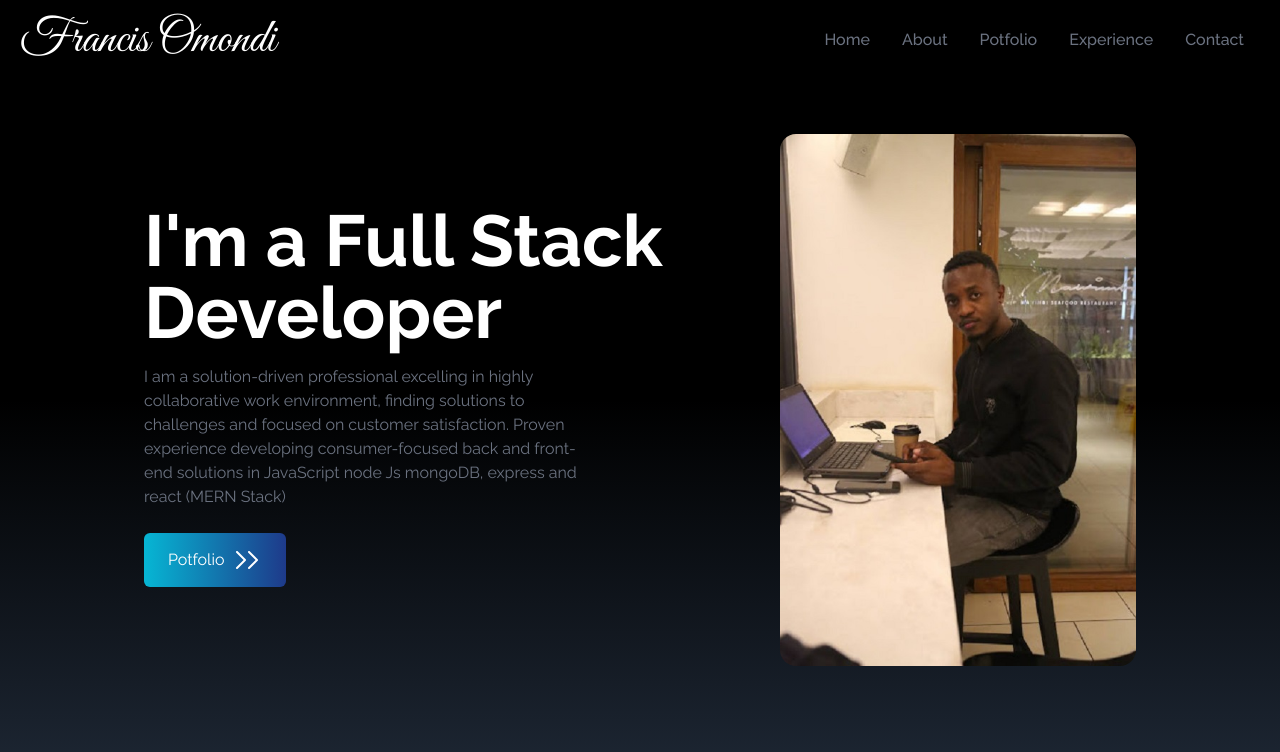
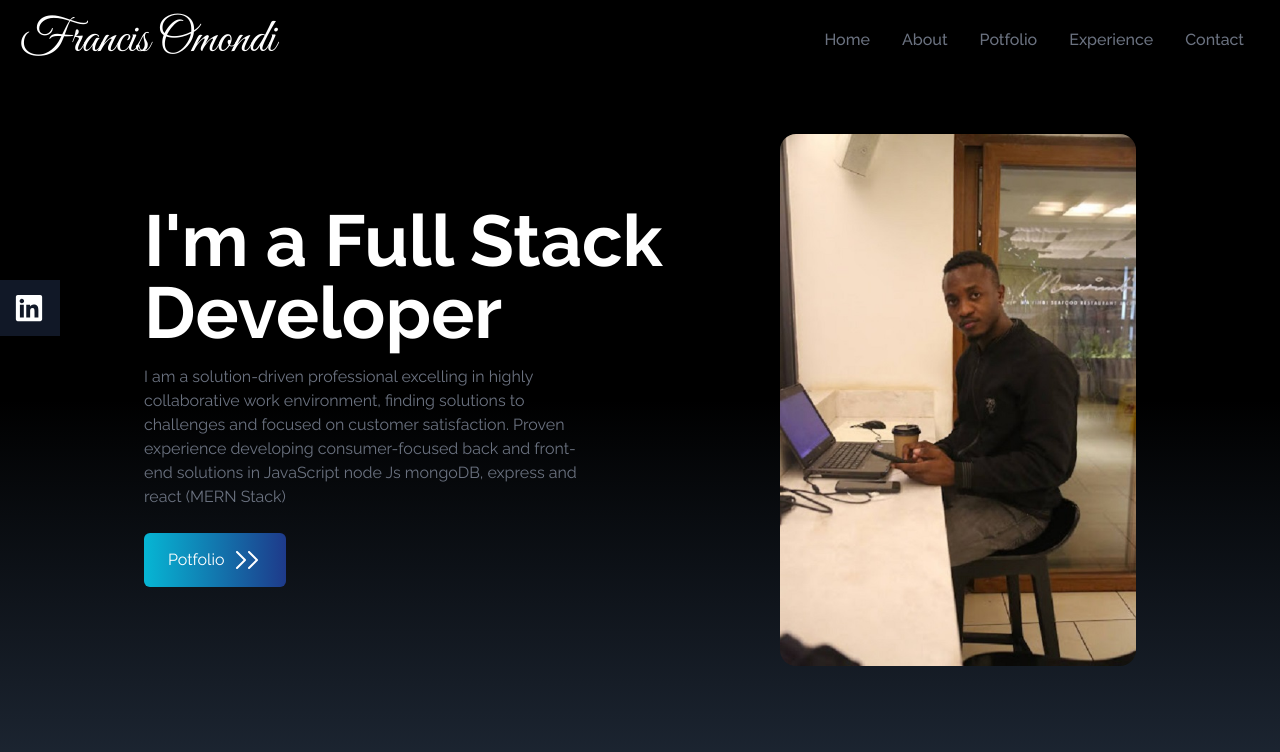
Before and after one commit to Francisomondi/Francis_potfolio, a React (Create React App) app: page / in a window 1280 px wide. Shown: the top 752 px of the page. Built offline with nearby package versions, Linux system fonts and the light colour scheme; a web font is replaced by a local one.

Commit message:
social link (linkendin)+onHover animaton implemented

```diff
--- a/src/App.js
+++ b/src/App.js
@@ -1,5 +1,6 @@
 import Home from "./components/Home";
 import NavBar from "./components/NavBar";
+import SocialLinks from "./components/SocialLinks";
 
 
 
@@ -9,6 +10,8 @@ function App() {
     <div>
       <NavBar />
       <Home />
+
+      <SocialLinks />
     </div>
 
   );
--- a/src/components/Home.jsx
+++ b/src/components/Home.jsx
@@ -6,8 +6,8 @@ const Home = () => {
     return (
         <div name="home" className='h-screen w-full bg-gradient-to-b from-black via-black to-gray-800 '>
             <div className='max-w-screen-lg mx-auto flex flex-col items-center justify-center h-full px-4 md:flex-row'>
-                <div className='flex flex-col justify-center h-full'>
-                    <h2 className='text-4xl sm:text-7xl font-bold text-white'>I'm a Full Stack Developer</h2>
+                <div className='flex flex-col justify-center h-full '>
+                    <h2 className='text-4xl sm:text-7xl font-bold text-white '>I'm a Full Stack Developer</h2>
                     <p className='text-gray-500 py-4 max-w-md'>I am a solution-driven
                         professional excelling in highly collaborative work
                         environment, finding solutions to challenges and focused on customer
--- /dev/null
+++ b/src/components/SocialLinks.jsx
@@ -0,0 +1,23 @@
+import React from 'react'
+import { FaGithub, FaLinkedin } from "react-icons/fa";
+import { HiOutlineMail } from "react-icons/hi";
+import { BsFillPersonLinesFill } from "react-icons/bs";
+
+
+const SocialLinks = () => {
+    return (
+        <div className='flex flex-col top-[35%] left-0 fixed '>
+            <ul>
+                <li className='flex justify-between items-center w-40 h-14 px-4 ml-[-100px] hover:ml-[-10px] hover:rounded-md duration-300 bg-gray-900' >
+                    <a href='www.linkendin.com' className='flex justify-between items-center w-full text-white'>
+                        <>
+                            Linkendin <FaLinkedin size={30} />
+                        </>
+                    </a>
+                </li>
+            </ul>
+        </div>
+    )
+}
+
+export default SocialLinks
```
